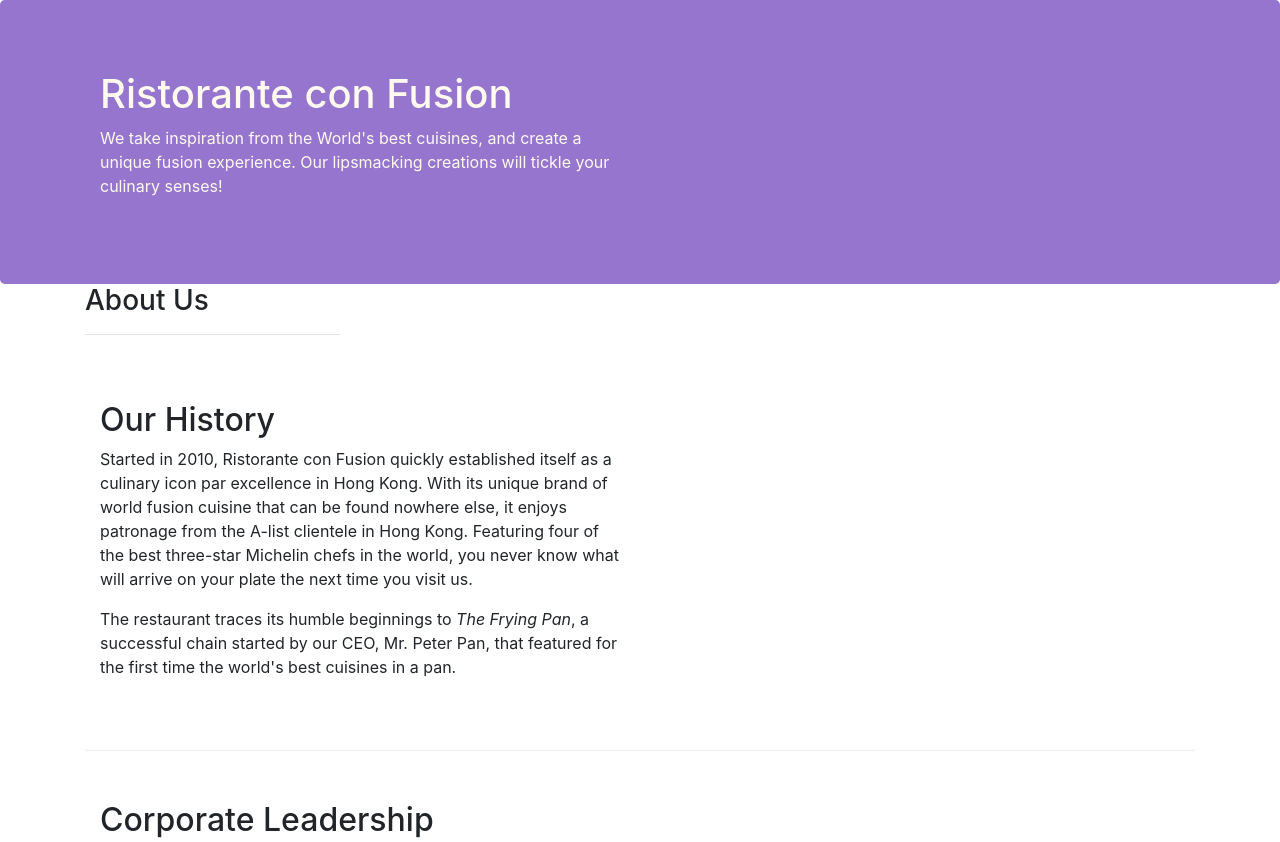
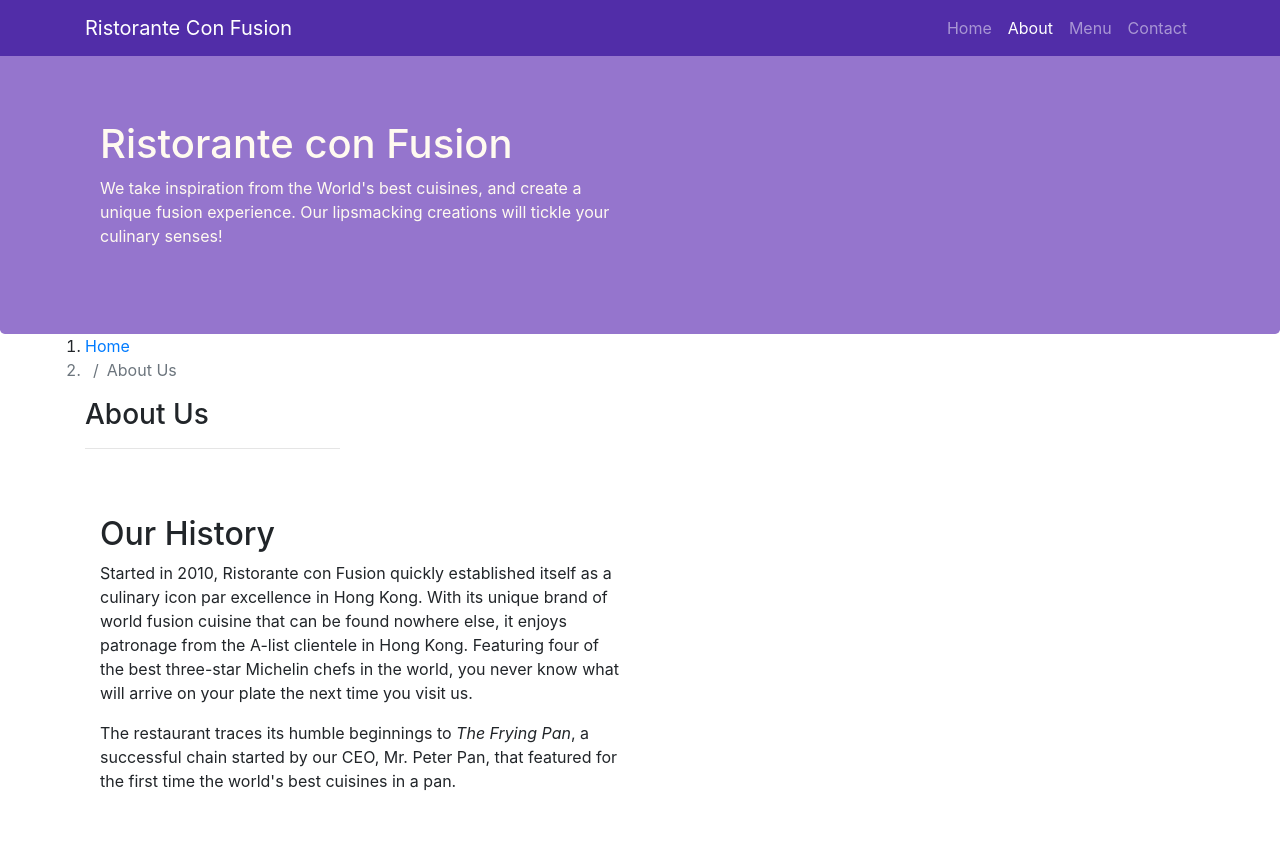
Before and after one commit to blen90/conFusion, a website: page aboutus.html in a window 1280 px wide. Shown: the top 842 px of the page. Drawn offline with nearby package versions, Linux system fonts and the light colour scheme.

Commit message:
added navbar to home and about page

```diff
--- a/aboutus.html
+++ b/aboutus.html
@@ -14,7 +14,22 @@
 </head>
 
 <body>
-
+    <nav class="navbar navbar-dark navbar-expand-sm fixed-top">
+        <div class="container">
+            <button class="navbar-toggler" type="button" data-toggle="collapse" data-target="#Navbar">
+                <span class="navbar-toggler-icon"></span>
+            </button>
+            <a class="navbar-brand mr-auto" href="./index.html">Ristorante Con Fusion</a> <br>
+            <div class="colapse navbar-colapse" id="Navbar">
+                <ul class="navbar-nav mr-auto">
+                    <li class="nav-item"><a class="nav-link" href="./index.html">Home</a></li>
+                    <li class="nav-item active"><a class="nav-link" href="#">About</a></li>
+                    <li class="nav-item"><a class="nav-link" href="#">Menu</a></li>
+                    <li class="nav-item"><a class="nav-link" href="#">Contact</a></li>
+                </ul>
+            </div>
+        </div>
+    </nav>
     <header class="jumbotron">
         <div class="container">
             <div class="row row-header">
@@ -31,6 +46,10 @@
 
     <div class="container">
         <div class="row">
+            <ol class="col-12 bradcrumb">
+                <li class="breadcrumb-item"><a href="./index.html">Home</a></li>
+                <li class="breadcrumb-item active">About Us</li>
+            </ol>
             <div class="col-12 col-sm-3">
                 <h3>About Us</h3>
                 <hr>
@@ -106,7 +125,7 @@
                 <div class="col-4 offset-1 col-sm-2">
                     <h5>Links</h5>
                     <ul class="list-unstyled">
-                        <li><a href="#">Home</a></li>
+                        <li><a href="./index.html">Home</a></li>
                         <li><a href="#">About</a></li>
                         <li><a href="#">Menu</a></li>
                         <li><a href="#">Contact</a></li>
--- a/css/style.css
+++ b/css/style.css
@@ -28,3 +28,12 @@
     margin: 0px;
     color: #0f0f0f;
 }
+
+body {
+    padding: 50px 0px 0px 0px;
+    z-index:0;
+}
+
+.navbar-dark {
+    background-color: #512DA8;
+}
```
Also changed, not shown: index.html (+27 -5 lines).
